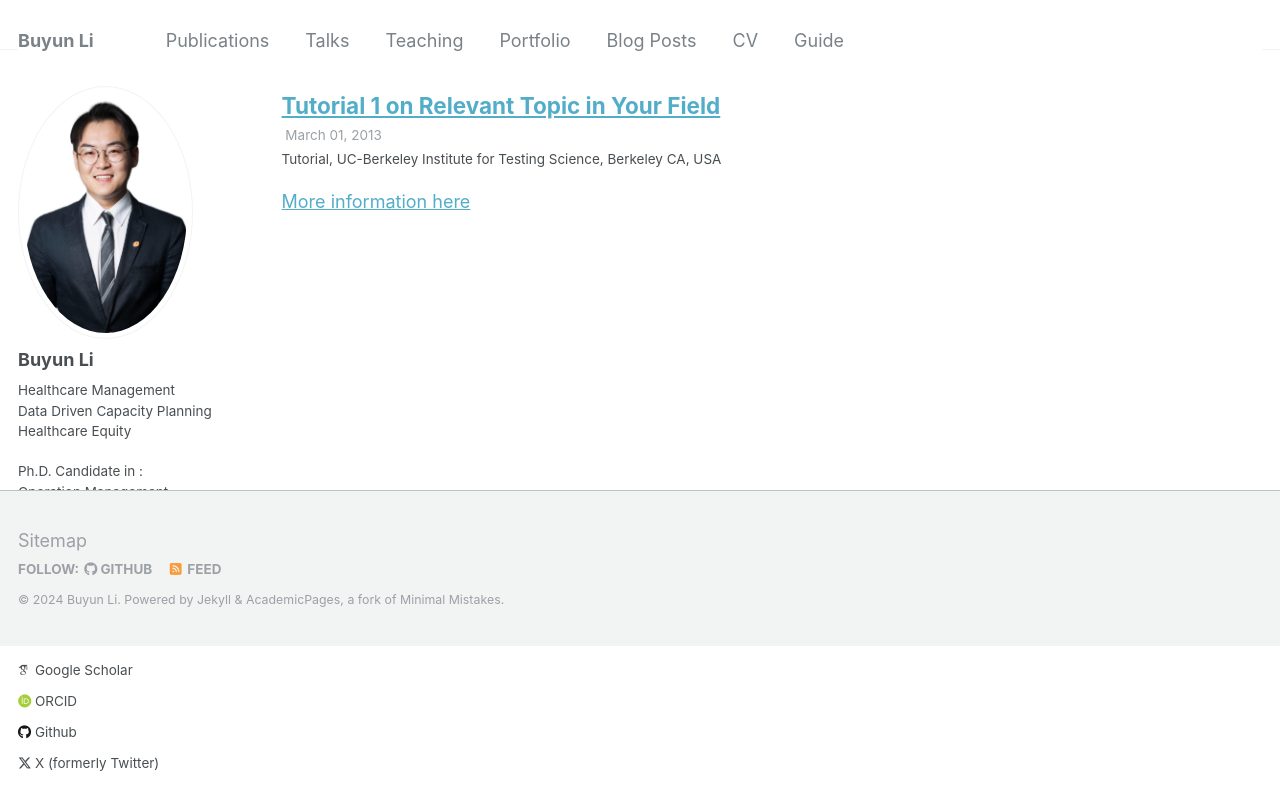
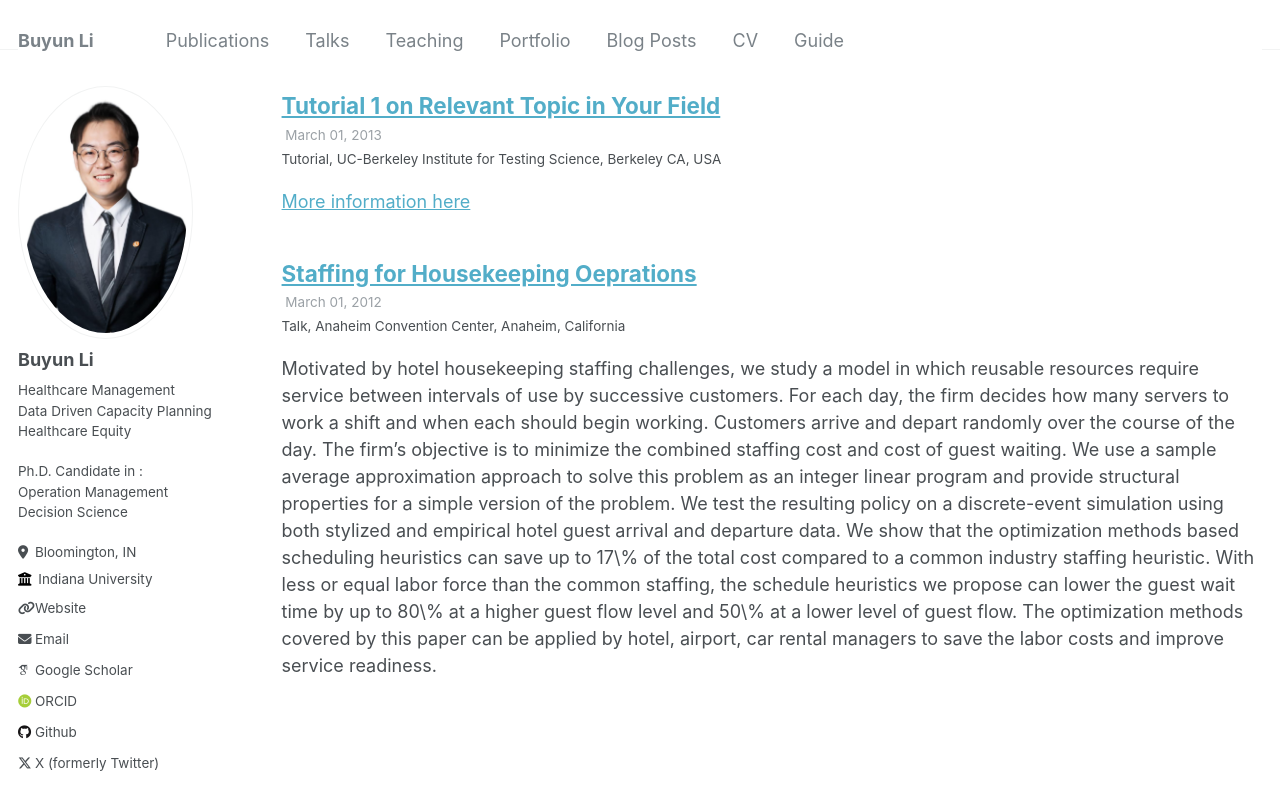
Before and after one commit to BuyunLi/BuyunLi.github.io, a Jekyll site: the page built from _pages/talks.html, in a window 1280 px wide and 900 px high, scrolled down 428 px. Shown: the top 810 px of the window. Built offline with Jekyll 4.4.1, drawn with Linux system fonts in a browser that asks for light colours; some web fonts are replaced; a file with an impossible date is left out.

Commit message:
Update 2012-03-01-talk-1.md

```diff
--- a/_talks/2012-03-01-talk-1.md
+++ b/_talks/2012-03-01-talk-1.md
@@ -1,11 +1,11 @@
 ---
-title: "Staffing for Housekeeping Operations"
+title: "Staffing for Housekeeping Oeprations"
 collection: talks
 type: "Talk"
 permalink: /talks/2012-03-01-talk-1
 venue: "Anaheim Convention Center"
-date: 10/26/21
+date: 2012-03-01
 location: "Anaheim, California"
 ---
-Motivated by hotel housekeeping staffing challenges, we study a model in which reusable resources require service between intervals of use by successive customers. For each day, the firm decides how many servers to work a shift and when each should begin working. Customers arrive and depart randomly over the course of the day. The firm's objective is to minimize the combined staffing cost and cost of guest waiting.
-We use a sample average approximation approach to solve this problem as an integer linear program and provide structural properties for a simple version of the problem. We test the resulting policy on a discrete-event simulation using both stylized and empirical hotel guest arrival and departure data. We show that the optimization methods based scheduling heuristics can save up to 17\% of the total cost compared to a common industry staffing heuristic. With less or equal labor force than the common staffing, the schedule heuristics we propose can lower the guest wait time by up to 80\% at a higher guest flow level and 50\% at a lower level of guest flow.  The optimization methods covered by this paper can be applied by hotel, airport, car rental managers to save the labor costs and improve service readiness.
+
+Motivated by hotel housekeeping staffing challenges, we study a model in which reusable resources require service between intervals of use by successive customers. For each day, the firm decides how many servers to work a shift and when each should begin working. Customers arrive and depart randomly over the course of the day. The firm's objective is to minimize the combined staffing cost and cost of guest waiting. We use a sample average approximation approach to solve this problem as an integer linear program and provide structural properties for a simple version of the problem. We test the resulting policy on a discrete-event simulation using both stylized and empirical hotel guest arrival and departure data. We show that the optimization methods based scheduling heuristics can save up to 17\% of the total cost compared to a common industry staffing heuristic. With less or equal labor force than the common staffing, the schedule heuristics we propose can lower the guest wait time by up to 80\% at a higher guest flow level and 50\% at a lower level of guest flow.  The optimization methods covered by this paper can be applied by hotel, airport, car rental managers to save the labor costs and improve service readiness.
```
